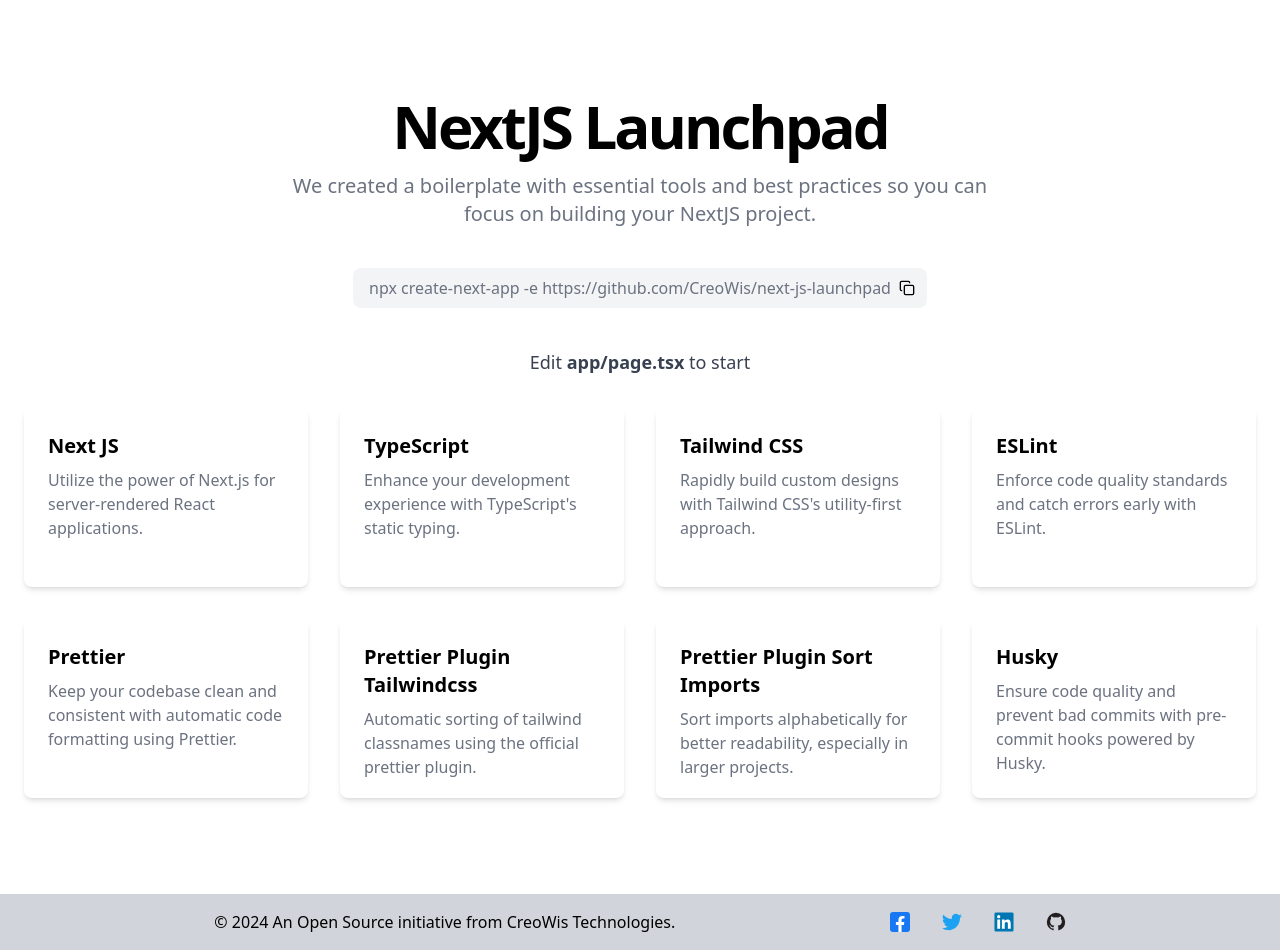
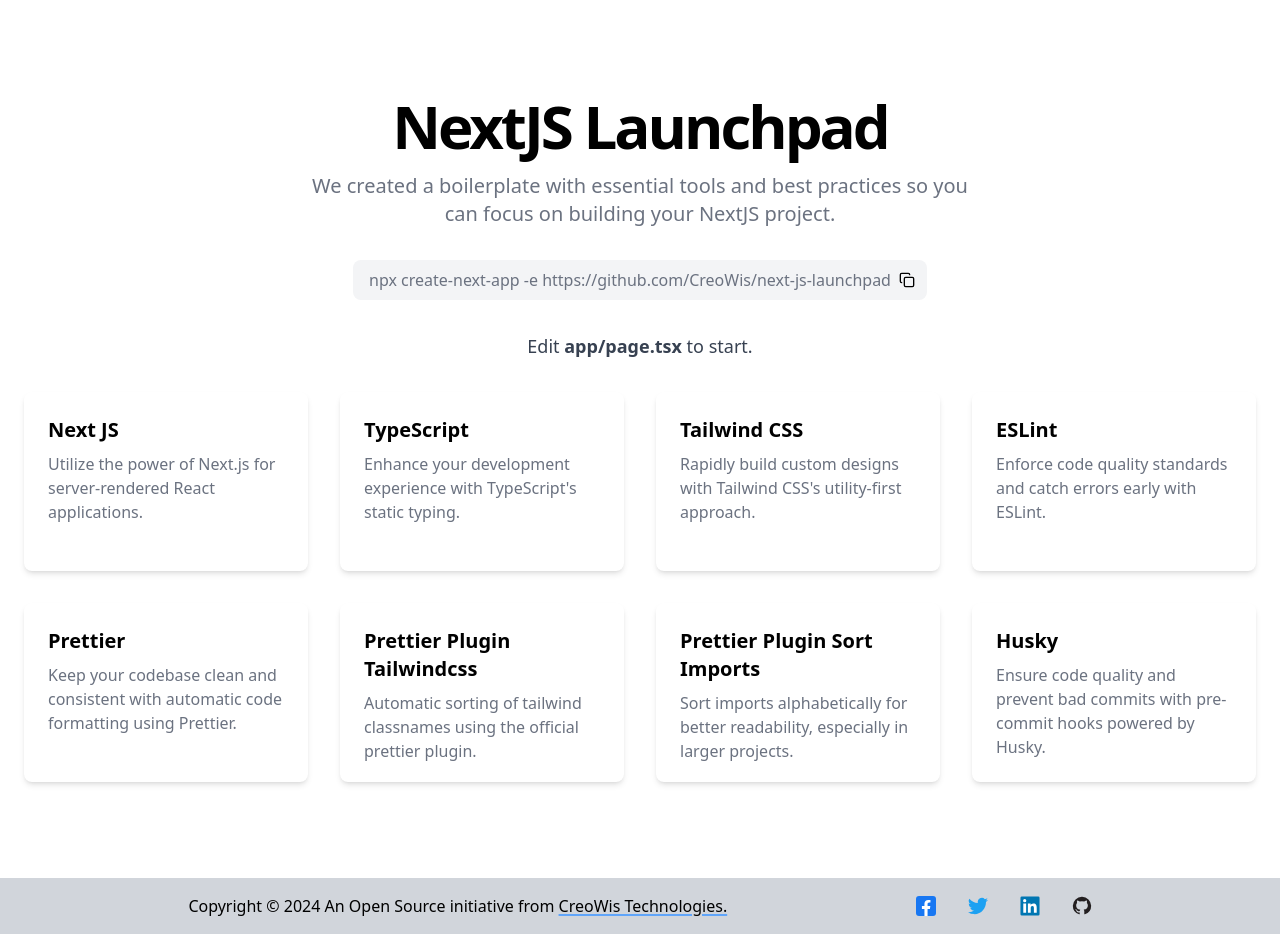
Before and after one commit to CreoWis/next-js-launchpad, a Next.js app: page / in a window 1280 px wide. Built offline with nearby package versions, Linux system fonts and the light colour scheme.

Commit message:
fix(style): footer gap

```diff
--- a/src/app/page.tsx
+++ b/src/app/page.tsx
@@ -1,30 +1,30 @@
 import Link from 'next/link';
+
 import CopyButton from '@/components/copy-button';
 import Footer from '@/components/footer';
 
 export default function Home() {
   return (
-    <>
-      <section className="min-h-[94vh] w-full py-12 lg:py-14 xl:py-24 2xl:py-28">
-        <div className="container mx-auto space-y-8 px-4 md:px-6">
-          <div className="flex flex-col items-center space-y-4 text-center">
+    <section className="grid-row-[11fr_1fr] grid h-screen">
+      <div className="container mx-auto space-y-8 px-4 py-12 md:px-6 lg:py-14 xl:py-24 2xl:py-28">
+        <div className="flex flex-col items-center space-y-8 text-center">
           <div className="space-y-4">
             <h1 className="text-3xl font-bold tracking-tighter sm:text-4xl md:text-5xl lg:text-6xl/none">
               NextJS Launchpad
             </h1>
-              <p className="mx-auto max-w-[700px] text-gray-500 md:text-xl">
+            <p className="mx-auto max-w-2xl text-gray-500 md:text-xl">
               We created a boilerplate with essential tools and best practices
               so you can focus on building your NextJS project.
             </p>
           </div>
-            <div className="flex items-center py-6">
+          <div className="flex items-center">
             <CopyButton />
           </div>
-            <p className="mx-auto max-w-[700px] text-gray-700 md:text-lg">
-              Edit <span className="font-bold">app/page.tsx</span> to start
+          <p className="text-gray-700 md:text-lg">
+            Edit <span className="font-bold">app/page.tsx</span> to start.
           </p>
         </div>
-          <div className="grid grid-cols-1 gap-8 sm:grid-cols-2 lg:grid-cols-4">
+        <div className="grid grid-cols-1 gap-4 sm:grid-cols-2 md:gap-8 lg:grid-cols-4">
           {TECH_STACK.map((item, id) => (
             <Link key={id} href={item.link} target="_blank">
               <div className="transform rounded-lg bg-white p-6 shadow-md transition-transform hover:scale-105 sm:h-[192px] md:h-[164px] lg:h-[219px] xl:h-[179px] 2xl:h-[163px]">
@@ -35,13 +35,12 @@
           ))}
         </div>
       </div>
+      <Footer />
     </section>
-      <Footer />
-    </>
   );
 }
 
-const TECH_STACK = [
+export const TECH_STACK = [
   {
     id: 1,
     name: 'Next JS',
--- a/src/components/footer/footer.tsx
+++ b/src/components/footer/footer.tsx
@@ -4,10 +4,16 @@
   const currentYear = new Date().getFullYear();
   return (
     <footer className="items-center justify-evenly bg-gray-300 py-4 text-center text-black lg:flex">
-      <Link href="https://www.creowis.com/" target="_blank">
-        &copy; {currentYear} An Open Source initiative from CreoWis
-        Technologies.
-      </Link>
+      <p>
+        Copyright &copy; {currentYear} An Open Source initiative from{' '}
+        <Link
+          className="underline decoration-blue-400 decoration-2 underline-offset-2"
+          href="https://www.creowis.com/"
+          target="_blank"
+        >
+          CreoWis Technologies.
+        </Link>
+      </p>
       <div className="mt-4 flex justify-center gap-4 lg:mt-0 lg:gap-8">
         {SOCIAL_LINKS.map((item, id) => (
           <Link key={id} href={item.link} target="_blank">
```
Lines whose indentation alone changed are shown as unchanged.
